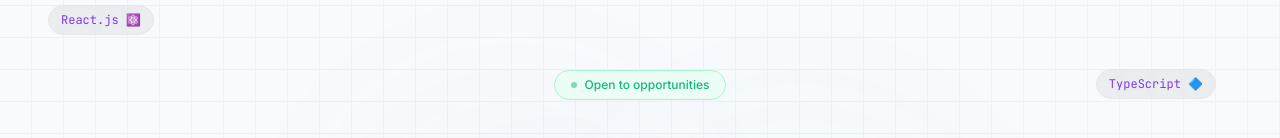
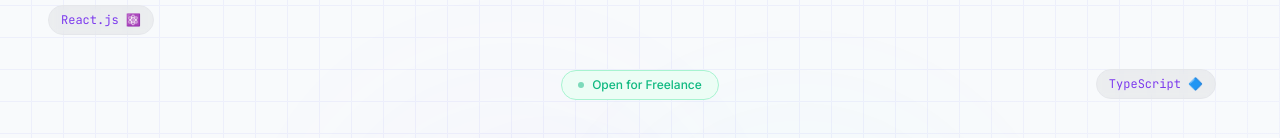
Before and after one commit to aditia-prtm/aditiaprtm, a React (Vite) app: page / in a window 1280 px wide. Shown: the part 123-261 px from the top of the page. Built offline with nearby package versions, Linux system fonts and the light colour scheme.

Commit message:
initial commit

```diff
--- a/src/components/Experience.tsx
+++ b/src/components/Experience.tsx
@@ -18,7 +18,7 @@ function TimelineItem({ exp, index, isInView }: {
     >
       {/* Content card */}
       <div className={`flex-1 ${isLeft ? 'lg:text-right' : 'lg:text-left'} text-left`}>
-        <div className="group relative p-6 rounded-2xl dark:bg-zinc-950 bg-white border dark:border-white/6 border-black/6 dark:hover:border-white/12 hover:border-black/10 transition-all duration-300 hover:shadow-lg dark:hover:shadow-black/30">
+        <div className="group relative p-6 rounded-2xl dark:bg-zinc-950 bg-white border dark:border-white/5 border-black/6 dark:hover:border-white/25 hover:border-black/10 transition-all duration-300 hover:shadow-lg dark:hover:shadow-black/30">
 
           {/* Accent line */}
           <div
@@ -29,7 +29,7 @@ function TimelineItem({ exp, index, isInView }: {
           {/* Role & company */}
           <div className="mb-3">
             <h3 className="font-bold dark:text-white text-gray-900 text-base mb-0.5">{exp.role}</h3>
-            <div className="flex items-center gap-2 text-sm" style={{ color: exp.color }}>
+            <div className={`flex items-center gap-2 text-sm ${isLeft ? 'justify-end' : 'justify-start'} justify-start`} style={{ color: exp.color }}>
               <Briefcase size={12} />
               <span className="font-semibold">{exp.company}</span>
               <span className="dark:text-gray-600 text-gray-400">·</span>
--- a/src/data/portfolio.ts
+++ b/src/data/portfolio.ts
@@ -14,13 +14,13 @@ export const personalInfo = {
   bio: `(I want to lie) I architect and build digital experiences that live at the intersection of engineering rigour and design craft. With 6+ years shipping production software, I've led teams across fintech startups and growth-stage companies — always optimising for both pixel-perfect interfaces and sub-50ms server responses.`,
   bio2: `Currently exploring the edges of AI-native UX and WebGL creative coding. When I'm not shipping features, you'll find me contributing to open-source, writing on my blog, or sketching generative-art experiments.`,
   location: "Palembang, Indonesia",
-  availability: "Open to opportunities",
+  availability: "Open for Freelance",
   email: "mhdaditiapratama268@gmail.com",
   resume: "#",
   social: {
     github: "https://github.com/aditia-prtm",
     linkedin: "https://linkedin.com/in/m-aditia-putra-pratama-a3b0bb376/",
-    instagram: "https://twitter.com/adtxprtm_",
+    instagram: "https://instagram.com/adtxprtm_",
     dribbble: "https://dribbble.com",
   },
   funFacts: [
```
Also changed, not shown: 1 other file (tests, documents, lock files or other folders).
